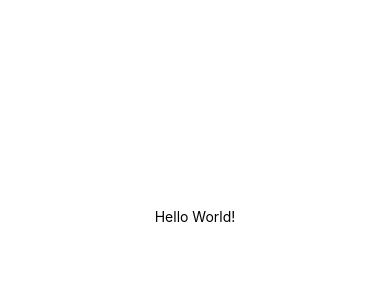
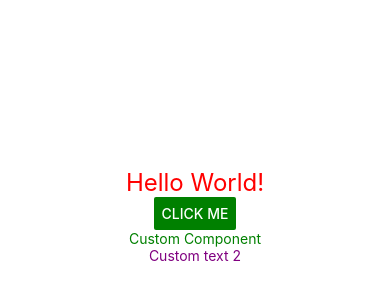
Before and after one commit to anand100b/ClassApp, a React Native app: screen / in a window 390 px wide. Shown: the part 206-506 px from the top of the page. Built offline with nearby package versions, Linux system fonts and the light colour scheme.

Commit message:
added textbox components

```diff
--- a/App.js
+++ b/App.js
@@ -1,12 +1,17 @@
 import { StatusBar } from 'expo-status-bar';
 import React from 'react';
-import { StyleSheet, Text, View } from 'react-native';
+import { StyleSheet, Text, View, Button } from 'react-native';
+//custom components
+import{ TextBox} from './components/TextBox';
 
 export default function App() {
   return (
     <View style={styles.container}>
-      <Text>Hello World!</Text>
+      <Text style={styles.greeting}>Hello World!</Text>
+      <Button title="Click me" color='green'></Button>
       <StatusBar style="auto" />
+      <TextBox color="green" size="24" text="Custom Component"/>
+      <TextBox color="purple" size="18" text="Custom text 2"/>
     </View>
   );
 }
@@ -18,4 +23,8 @@ const styles = StyleSheet.create({
     alignItems: 'center',
     justifyContent: 'center',
   },
+  greeting: {
+    color: 'red',
+    fontSize: 24
+  }
 });
--- /dev/null
+++ b/components/TextBox.js
@@ -0,0 +1,11 @@
+import React from 'react';
+import {View, Text} from 'react-native';
+
+export const TextBox = (props) => {
+  return (
+    <View>
+      <Text style={{color:props.color, fontSize:props.size}}>{props.text}</Text>
+    </View>
+  )
+
+}
```
